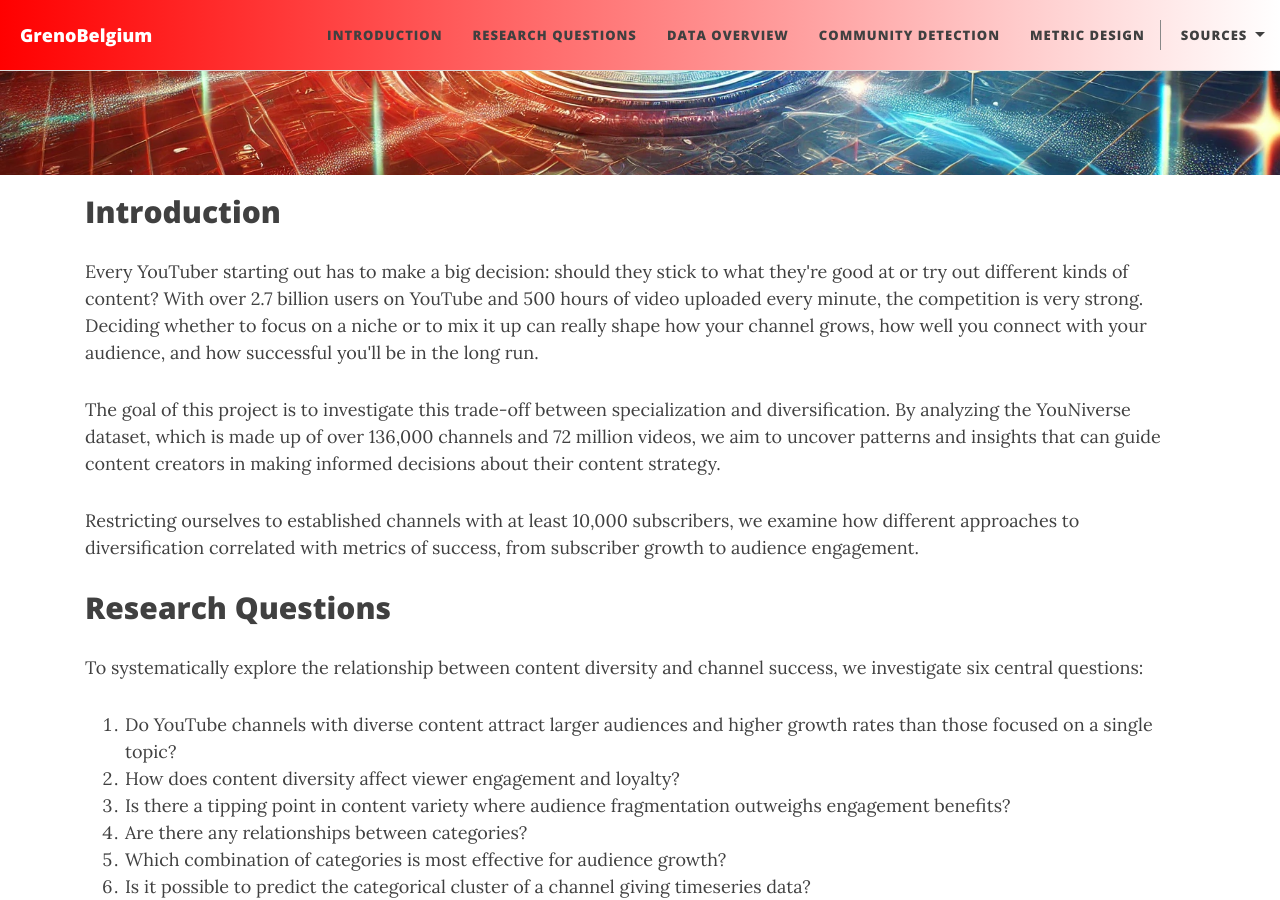
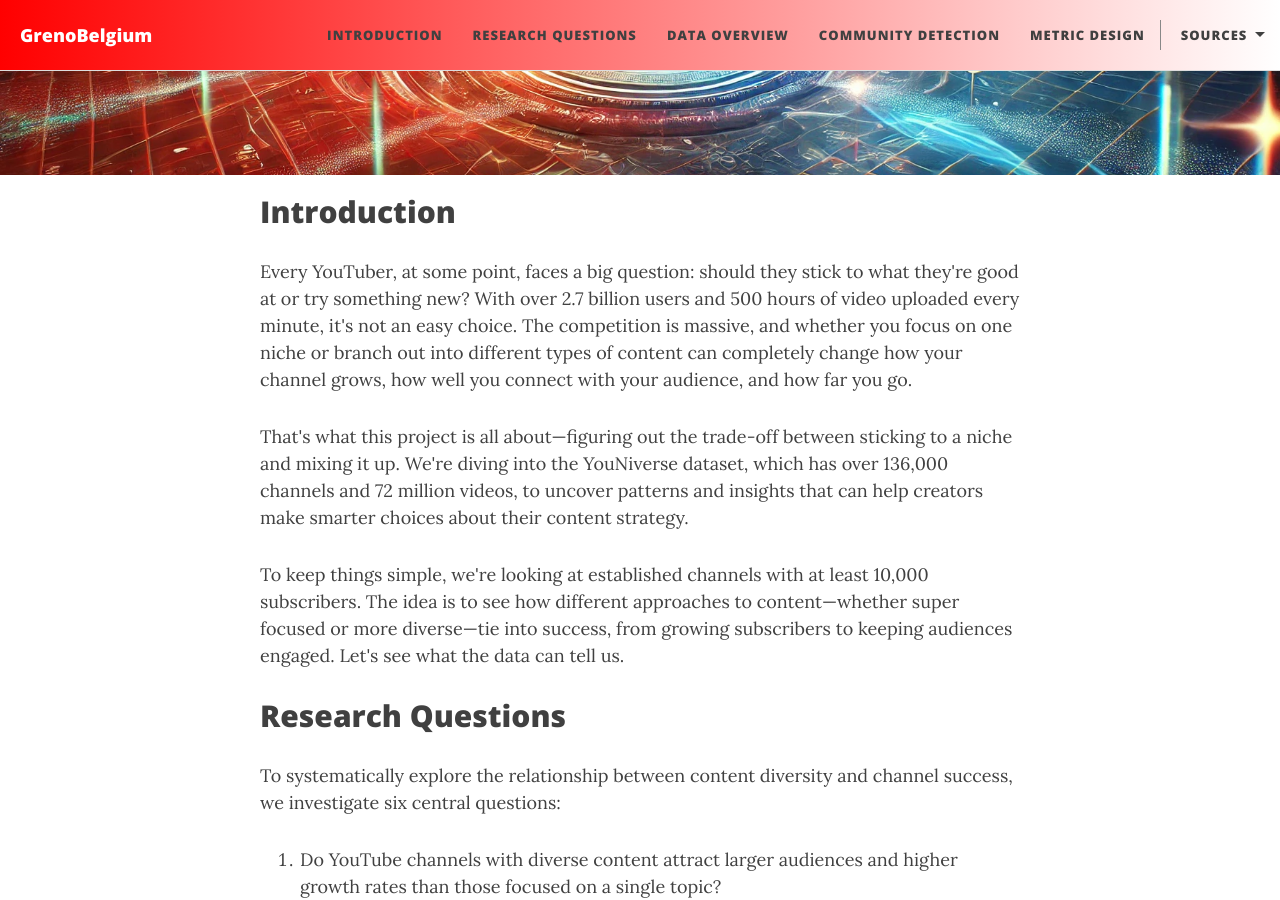
Before and after one commit to epfl-ada/ada-2024-project-grenobelgium, a Jekyll site: the page built from index.html, in a window 1280 px wide and 900 px high, scrolled down 411 px. Built offline with Jekyll 4.4.1, drawn with Linux system fonts in a browser that asks for light colours; some of the changed text lies outside the part shown.

Commit message:
Make text more narrow

```diff
--- a/index.html
+++ b/index.html
@@ -8,13 +8,15 @@ title: "Unveiling the Secrets Behind YouTube Categories"
   <p style="font-size: 1.5em; text-shadow: 3px 3px 6px rgba(0, 0, 0, 0.8);">How does content diversity on YouTube influence audience engagement and channel growth?</p>
 </section>
 
+<div style="max-width: 800px; margin: 0 auto; padding: 0 20px;">
+
 <section id="introduction">
   <h2>Introduction</h2>
-  <p>Every YouTuber starting out has to make a big decision: should they stick to what they're good at or try out different kinds of content? With over 2.7 billion users on YouTube and 500 hours of video uploaded every minute, the competition is very strong. Deciding whether to focus on a niche or to mix it up can really shape how your channel grows, how well you connect with your audience, and how successful you'll be in the long run.</p>
+  <p>Every YouTuber, at some point, faces a big question: should they stick to what they're good at or try something new? With over 2.7 billion users and 500 hours of video uploaded every minute, it's not an easy choice. The competition is massive, and whether you focus on one niche or branch out into different types of content can completely change how your channel grows, how well you connect with your audience, and how far you go.
 
-  <p>The goal of this project is to investigate this trade-off between specialization and diversification. By analyzing the YouNiverse dataset, which is made up of over 136,000 channels and 72 million videos, we aim to uncover patterns and insights that can guide content creators in making informed decisions about their content strategy.</p>
+  <p>That's what this project is all about—figuring out the trade-off between sticking to a niche and mixing it up. We're diving into the YouNiverse dataset, which has over 136,000 channels and 72 million videos, to uncover patterns and insights that can help creators make smarter choices about their content strategy.</p>
 
-  <p>Restricting ourselves to established channels with at least 10,000 subscribers, we examine how different approaches to diversification correlated with metrics of success, from subscriber growth to audience engagement.</p>
+  <p>To keep things simple, we're looking at established channels with at least 10,000 subscribers. The idea is to see how different approaches to content—whether super focused or more diverse—tie into success, from growing subscribers to keeping audiences engaged. Let's see what the data can tell us.</p>
 </section>
 
 <section id="research-questions">
@@ -58,8 +60,8 @@ Let's plot the total number of videos across all channels per category to compar
   </p> The graph below examines the relationship between the number of views and the number of subscribers across different categories, using data from the channels and time_series datasets. This analysis aims to highlight how engagement varies by a ratio between videos & subscribers.  </p>
     <img src="assets/img/views-per-video.png" alt="Plot 8">
 
-  </p> Since the creation of recommendation algorithms, fewer people watch videos from their subscribers list and tend to click on videos shown on their home page. Categories like Music are recommended to more people, but users don’t subscribe as much. The same scenario applies to categories like Comedy or Film & Animation. In contrast, Gaming or News & Politics offer more specialized content and are recommended primarily to fans. This graph is strongly correlated to whether a channel targets a general audience.</p>
-   </p> Let’s dive into the trends in views and subscribers over time to uncover interesting patterns and insights across different categories.</p>
+  </p> Since the creation of recommendation algorithms, fewer people watch videos from their subscribers list and tend to click on videos shown on their home page. Categories like Music are recommended to more people, but users don't subscribe as much. The same scenario applies to categories like Comedy or Film & Animation. In contrast, Gaming or News & Politics offer more specialized content and are recommended primarily to fans. This graph is strongly correlated to whether a channel targets a general audience.</p>
+   </p> Let's dive into the trends in views and subscribers over time to uncover interesting patterns and insights across different categories.</p>
   <img src="assets/img/total-monthly-suscribers-per-category.png" alt="Plot 9">
     <img src="assets/img/total-number-videos-per-category.png" alt="Plot 10">
    </p> These two graphs show a cyclical evolution in the number of subscribers and views. This can be influenced by time periods when more people use YouTube, such as during holidays. Additionally, in winter, people tend to stay indoors and watch more content online.
@@ -68,7 +70,7 @@ We observe a spike in subscribers in March 2023 for the Music category, which co
 
 However, we lack sufficient data between 2015 and the end of 2016, which prevents us from fully analyzing the entire period from 2015 to 2019. </p>
 
-  </p>   Let’s now look at the monthly evolution of newly created channels to explore trends across different categories. </p>
+  </p>   Let's now look at the monthly evolution of newly created channels to explore trends across different categories. </p>
      <img src="assets/img/number-of-channel-created.png" alt="Plot 10">
     <p>This graph, which represents the number of channels created per month by category, reveals several interesting trends:</p>
     <ul>
@@ -89,7 +91,7 @@ However, we lack sufficient data between 2015 and the end of 2016, which prevent
 <section id="community-detection-on-categories">
     <h2>Community Detection on Categories</h2>
     <p>
-        YouTube’s world of content is anything but isolated—categories constantly overlap, connected by audiences who love a mix of things. Communities naturally form where these categories intersect, bringing together viewers with shared interests across different types of content. In this section, we take a closer look at how these connections come to life, uncovering the relationships and overlaps that define the platform's unique ecosystem.
+        YouTube's world of content is anything but isolated—categories constantly overlap, connected by audiences who love a mix of things. Communities naturally form where these categories intersect, bringing together viewers with shared interests across different types of content. In this section, we take a closer look at how these connections come to life, uncovering the relationships and overlaps that define the platform's unique ecosystem.
     </p>
 
     <p>
@@ -105,7 +107,7 @@ However, we lack sufficient data between 2015 and the end of 2016, which prevent
     </p>
 
     <p>
-        To get a clearer picture of how content categories relate to each other, we turn the co-occurrence data into a network plot. Here, categories become nodes, and their connections—edges—show how often they appear together across channels. This network view helps uncover clusters of categories that are closely linked, offering insights into how creators group their themes and tap into overlapping audience interests. It’s a powerful way to explore the dynamics of content diversification and identify key synergies shaping the platform.
+        To get a clearer picture of how content categories relate to each other, we turn the co-occurrence data into a network plot. Here, categories become nodes, and their connections—edges—show how often they appear together across channels. This network view helps uncover clusters of categories that are closely linked, offering insights into how creators group their themes and tap into overlapping audience interests. It's a powerful way to explore the dynamics of content diversification and identify key synergies shaping the platform.
     </p>
     <p>
         <img src="assets/img/conetwork.png" alt="Conetwork">
@@ -250,13 +252,61 @@ However, we lack sufficient data between 2015 and the end of 2016, which prevent
 
 <p>The mutual information is computed using the global co-occurrence matrix of categories across all channels:</p>
 
-<p>$$
-I(i,j) = p<em>{ij} \log \left( \frac{p</em>{ij}}{p<em>i^{\text{global}} p</em>j^{\text{global}}} \right)
-$$</p>
+<p>
+    <math display="block" class="tml-display" style="display:block math;">
+        <mrow>
+          <mi>I</mi>
+          <mo form="prefix" stretchy="false">(</mo>
+          <mi>i</mi>
+          <mo separator="true">,</mo>
+          <mi>j</mi>
+          <mo form="postfix" stretchy="false">)</mo>
+          <mo>=</mo>
+          <msub>
+            <mi>p</mi>
+            <mrow>
+              <mi>i</mi>
+              <mi>j</mi>
+            </mrow>
+          </msub>
+          <mrow>
+            <mi>log</mi>
+            <mo>⁡</mo>
+          </mrow>
+          <mrow>
+            <mo fence="true" form="prefix">(</mo>
+            <mfrac>
+              <msub>
+                <mi>p</mi>
+                <mrow>
+                  <mi>i</mi>
+                  <mi>j</mi>
+                </mrow>
+              </msub>
+              <mrow>
+                <msubsup>
+                  <mi>p</mi>
+                  <mi>i</mi>
+                  <mtext>global</mtext>
+                </msubsup>
+                <msubsup>
+                  <mi>p</mi>
+                  <mi>j</mi>
+                  <mtext>global</mtext>
+                </msubsup>
+              </mrow>
+            </mfrac>
+            <mo fence="true" form="postfix">)</mo>
+          </mrow>
+        </mrow>
+      </math>
+</p>
 
 <p>where:
-- $(p<em>{ij})$ is the probability of categories $(i)$ and $(j)$ co-occurring across all channels.
-- $(p</em>i^{\text{global}})$ and $(p_j^{\text{global}})$ are the global marginal probabilities of categories $(i)$ and $(j)$, respectively.</p>
+<ul>
+    <li><math><msub><mi>p</mi><mrow><mi>i</mi><mi>j</mi></mrow></msub></math> is the probability of categories <math><mi>i</mi></math> and <math><mi>j</mi></math> co-occurring across all channels, and</li>
+    <li><math><msubsup><mi>p</mi><mi>i</mi><mtext>global</mtext></msubsup></math> and <math><msubsup><mi>p</mi><mi>j</mi><mtext>global</mtext></msubsup></math> are the global marginal probabilities of categories <math><mi>i</mi></math> and <math><mi>j</mi></math>, respectively.</li>
+</ul>
 
 <p>If two categories often co-occur, their NMI will be high, suggesting they are not independent, and thus the diversity score is penalized for such overlap.</p>
 
@@ -264,9 +314,9 @@ $$</p>
 
 <p>The final <strong>Channel Diversity Metric</strong> is computed as:</p>
 
-<p>$$
-\text{Channel Diversity} = \frac{- \sum<em>{i\neq j} p</em>i \log(p_i) \cdot (1 - \text{NMI}(i,j))}{\log(n)}
-$$</p>
+<p>
+    <math display="block" class="tml-display" style="display:block math;"><mrow><mtext>Channel Diversity</mtext><mo>=</mo><mfrac><mrow><mo lspace="0em" rspace="0em">−</mo><mo stretchy="true">∑</mo><mo>&lt;</mo><mi>e</mi><mi>m</mi><mo>&gt;</mo><mrow><mi>i</mi><mo>≠</mo><mi>j</mi></mrow><mi>p</mi><mo>&lt;</mo><mi>/</mi><mi>e</mi><mi>m</mi><mo>&gt;</mo><mi>i</mi><mrow><mspace width="0.1667em"></mspace><mi>log</mi><mo>⁡</mo></mrow><mo form="prefix" stretchy="false">(</mo><msub><mi>p</mi><mi>i</mi></msub><mo form="postfix" stretchy="false">)</mo><mo>⋅</mo><mo form="prefix" stretchy="false">(</mo><mn>1</mn><mo>−</mo><mtext>NMI</mtext><mo form="prefix" stretchy="false">(</mo><mi>i</mi><mo separator="true">,</mo><mi>j</mi><mo form="postfix" stretchy="false">)</mo><mo form="postfix" stretchy="false" lspace="0em" rspace="0em">)</mo></mrow><mrow><mrow><mi>log</mi><mo>⁡</mo></mrow><mo form="prefix" stretchy="false">(</mo><mi>n</mi><mo form="postfix" stretchy="false" lspace="0em" rspace="0em">)</mo></mrow></mfrac></mrow></math>
+</p>
 
 <p>This formula combines the entropy term, which encourages a broad distribution of categories, with the NMI adjustment, which penalizes the use of highly related categories. The division by $(log(n))$ normalizes the score, ensuring comparability across channels with different numbers of categories.</p>
 
@@ -323,26 +373,26 @@ $$</p>
 <ol>
 <li><p><strong>Exponential Distribution</strong>: The probability density function (PDF) is given by:</p>
 
-<p>$$
-f(x|\lambda) = \lambda e^{-\lambda x}, \quad x \geq 0
-$$</p></li>
+<p>
+    <math display="block" class="tml-display" style="display:block math;"><mrow><mi>f</mi><mo form="prefix" stretchy="false">(</mo><mi>x</mi><mi>|</mi><mi>λ</mi><mo form="postfix" stretchy="false">)</mo><mo>=</mo><mi>λ</mi><msup><mi>e</mi><mrow><mo lspace="0em" rspace="0em">−</mo><mi>λ</mi><mi>x</mi></mrow></msup><mo separator="true">,</mo><mspace width="1em"></mspace><mi>x</mi><mo>≥</mo><mn>0</mn></mrow></math>
+</p></li>
 <li><p><strong>Truncated Normal Distribution</strong>: A normal distribution restricted to a specific range, typically used when data is confined within certain bounds. The truncated normal PDF is:</p>
 
-<p>$$
-f(x|\mu, \sigma, a, b) = \frac{\phi\left(\frac{x - \mu}{\sigma}\right)}{\sigma[\Phi\left(\frac{b - \mu}{\sigma}\right) - \Phi\left(\frac{a - \mu}{\sigma}\right)]}, \quad a \leq x \leq b
-$$</p>
+<p>
+    <math display="block" class="tml-display" style="display:block math;"><mrow><mi>f</mi><mo form="prefix" stretchy="false">(</mo><mi>x</mi><mi>|</mi><mi>μ</mi><mo separator="true">,</mo><mi>σ</mi><mo separator="true">,</mo><mi>a</mi><mo separator="true">,</mo><mi>b</mi><mo form="postfix" stretchy="false">)</mo><mo>=</mo><mfrac><mrow><mi>ϕ</mi><mrow><mo fence="true" form="prefix">(</mo><mfrac><mrow><mi>x</mi><mo>−</mo><mi>μ</mi></mrow><mi>σ</mi></mfrac><mo fence="true" form="postfix">)</mo></mrow></mrow><mrow><mi>σ</mi><mo form="prefix" stretchy="false">[</mo><mrow><mi mathvariant="normal">Φ</mi></mrow><mrow><mo fence="true" form="prefix">(</mo><mfrac><mrow><mi>b</mi><mo>−</mo><mi>μ</mi></mrow><mi>σ</mi></mfrac><mo fence="true" form="postfix">)</mo></mrow><mo>−</mo><mrow><mi mathvariant="normal">Φ</mi></mrow><mrow><mo fence="true" form="prefix">(</mo><mfrac><mrow><mi>a</mi><mo>−</mo><mi>μ</mi></mrow><mi>σ</mi></mfrac><mo fence="true" form="postfix">)</mo></mrow><mo form="postfix" stretchy="false" lspace="0em" rspace="0em">]</mo></mrow></mfrac><mo separator="true">,</mo><mspace width="1em"></mspace><mi>a</mi><mo>≤</mo><mi>x</mi><mo>≤</mo><mi>b</mi></mrow></math>
+</p>
 
 <p>where $\phi$ is the standard normal PDF and $\Phi$ is the cumulative distribution function (CDF).</p></li>
 <li><p><strong>Gamma Distribution</strong>:</p>
 
-<p>$$
-f(x|\alpha, \beta) = \frac{x^{\alpha-1} e^{-x/\beta}}{\beta^\alpha \Gamma(\alpha)}, \quad x \geq 0
-$$</p></li>
+<p>
+    <math display="block" class="tml-display" style="display:block math;"><mrow><mi>f</mi><mo form="prefix" stretchy="false">(</mo><mi>x</mi><mi>|</mi><mi>α</mi><mo separator="true">,</mo><mi>β</mi><mo form="postfix" stretchy="false">)</mo><mo>=</mo><mfrac><mrow><msup><mi>x</mi><mrow><mi>α</mi><mo>−</mo><mn>1</mn></mrow></msup><msup><mi>e</mi><mrow><mo lspace="0em" rspace="0em">−</mo><mi>x</mi><mi>/</mi><mi>β</mi></mrow></msup></mrow><mrow><msup><mi>β</mi><mi>α</mi></msup><mrow><mi mathvariant="normal">Γ</mi></mrow><mo form="prefix" stretchy="false">(</mo><mi>α</mi><mo form="postfix" stretchy="false" lspace="0em" rspace="0em">)</mo></mrow></mfrac><mo separator="true">,</mo><mspace width="1em"></mspace><mi>x</mi><mo>≥</mo><mn>0</mn></mrow></math>
+</p></li>
 <li><p><strong>Beta Distribution</strong>:</p>
 
-<p>$$
-f(x|\alpha, \beta) = \frac{x^{\alpha-1}(1-x)^{\beta-1}}{B(\alpha, \beta)}, \quad 0 \leq x \leq 1
-$$</p></li>
+<p>
+    <math display="block" class="tml-display" style="display:block math;"><mrow><mi>f</mi><mo form="prefix" stretchy="false">(</mo><mi>x</mi><mi>|</mi><mi>α</mi><mo separator="true">,</mo><mi>β</mi><mo form="postfix" stretchy="false">)</mo><mo>=</mo><mfrac><mrow><msup><mi>x</mi><mrow><mi>α</mi><mo>−</mo><mn>1</mn></mrow></msup><mo form="prefix" stretchy="false">(</mo><mn>1</mn><mo>−</mo><mi>x</mi><msup><mo form="postfix" stretchy="false">)</mo><mrow><mi>β</mi><mo>−</mo><mn>1</mn></mrow></msup></mrow><mrow><mi>B</mi><mo form="prefix" stretchy="false">(</mo><mi>α</mi><mo separator="true">,</mo><mi>β</mi><mo form="postfix" stretchy="false" lspace="0em" rspace="0em">)</mo></mrow></mfrac><mo separator="true">,</mo><mspace width="1em"></mspace><mn>0</mn><mo>≤</mo><mi>x</mi><mo>≤</mo><mn>1</mn></mrow></math>
+</p></li>
 </ol>
 
 <p>To determine which of these distributions is most plausible for our diversity score data, we proceed by analyzing their goodness of fit. The first step in this process is to visualize the data against the theoretical distribution using a <strong>Quantile-Quantile (QQ) plot</strong>: A QQ plot compares the quantiles of the empirical data against the quantiles of a given theoretical distribution. If the data follows the proposed distribution, the points in the QQ plot will lie approximately on a straight line.</p>
@@ -398,4 +448,4 @@ $$</p></li>
 <p>We plan to extend this analysis to other key metrics, including viewership, likes, and the number of comments. By examining how these metrics relate to different diversity domains, we aim to gain a more comprehensive understanding of how content diversity impacts not only subscriber growth but also overall engagement and interaction across YouTube channels.</p>
 
 
-    </section>
+</div>
```
